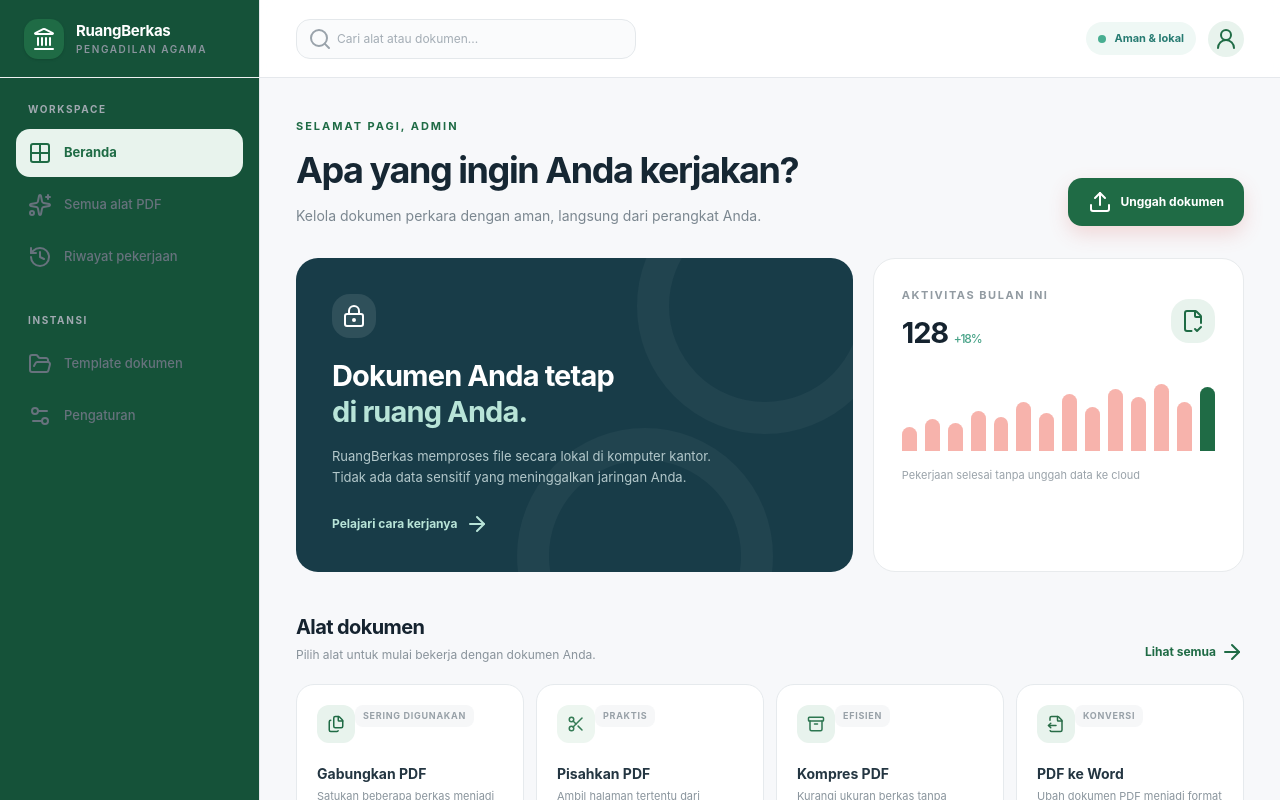
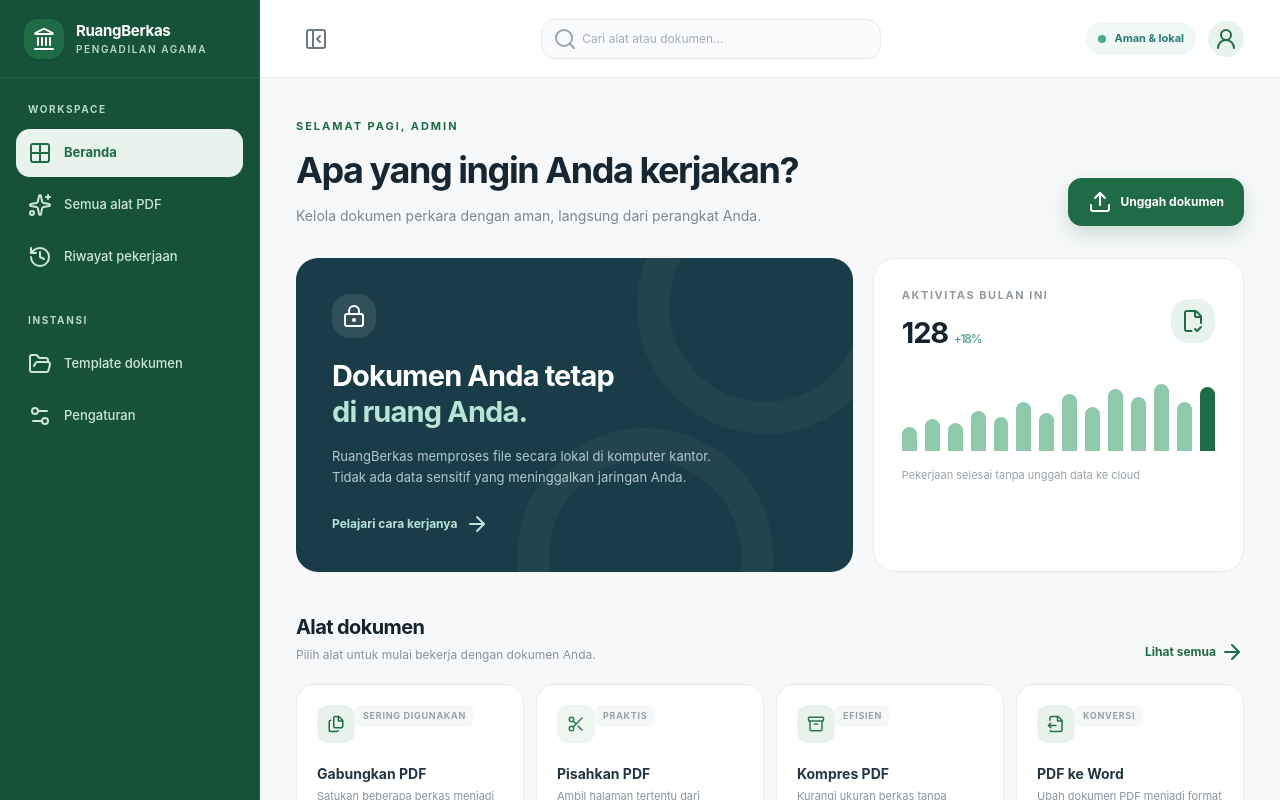
Before and after one commit to shieetycops/ruangberkas, a Next.js app: page / in a window 1280 px wide. Shown: the top 800 px of the page. Built offline with nearby package versions, Linux system fonts and the light colour scheme.

Commit message:
feat: add sidebar collapse/expand functionality and update UI layout

```diff
--- a/app/page.tsx
+++ b/app/page.tsx
@@ -17,6 +17,8 @@ import {
   LockKeyhole,
   Menu,
   MoreHorizontal,
+  PanelLeftClose,
+  PanelLeftOpen,
   PenLine,
   ScanText,
   Scissors,
@@ -49,53 +51,54 @@ const recentFiles = [
 
 export default function Page() {
   const [sidebarOpen, setSidebarOpen] = useState(false)
+  const [sidebarCollapsed, setSidebarCollapsed] = useState(false)
   const [activeTool, setActiveTool] = useState<string | null>(null)
 
   return (
     <main className="min-h-screen bg-[#f7f8fa] text-[#15232f]">
       <div className="flex min-h-screen">
-        <aside className={`fixed inset-y-0 left-0 z-40 flex w-[260px] flex-col border-r border-[#e5e8ec] bg-[#155239] text-white transition-transform lg:static lg:translate-x-0 ${sidebarOpen ? 'translate-x-0' : '-translate-x-full'}`}>
-          <div className="flex h-[78px] items-center justify-between border-b border-[#eef0f2] px-6">
+        <aside className={`fixed inset-y-0 left-0 z-40 flex flex-col border-r border-[#1d6547] bg-[#155239] text-white transition-all lg:static lg:translate-x-0 ${sidebarCollapsed ? 'w-[78px]' : 'w-[260px]'} ${sidebarOpen ? 'translate-x-0' : '-translate-x-full'}`}>
+          <div className={`flex h-[78px] items-center border-b border-[#1d6547] ${sidebarCollapsed ? 'justify-center px-3' : 'justify-between px-6'}`}>
             <div className="flex items-center gap-3">
-              <div className="flex size-10 items-center justify-center rounded-xl bg-[#1f6b45] text-white shadow-sm"><Landmark /></div>
-              <div><p className="text-[15px] font-bold tracking-[-0.02em]">RuangBerkas</p><p className="text-[10px] font-semibold uppercase tracking-[0.16em] text-[#8b949e]">Pengadilan Agama</p></div>
+              <div className="flex size-10 shrink-0 items-center justify-center rounded-xl bg-[#1f6b45] text-white shadow-sm"><Landmark /></div>
+              {!sidebarCollapsed && <div><p className="text-[15px] font-bold tracking-[-0.02em]">RuangBerkas</p><p className="text-[10px] font-semibold uppercase tracking-[0.16em] text-[#b9d8c8]">Pengadilan Agama</p></div>}
             </div>
             <button onClick={() => setSidebarOpen(false)} className="rounded-lg p-1 text-[#89939d] lg:hidden" aria-label="Tutup menu"><X /></button>
           </div>
-          <nav className="flex-1 px-4 py-6" aria-label="Navigasi utama">
-            <p className="px-3 pb-3 text-[10px] font-bold uppercase tracking-[0.16em] text-[#a1a9b1]">Workspace</p>
+          <nav className={`flex-1 py-6 ${sidebarCollapsed ? 'px-3' : 'px-4'}`} aria-label="Navigasi utama">
+            {!sidebarCollapsed && <p className="px-3 pb-3 text-[10px] font-bold uppercase tracking-[0.16em] text-[#b9d8c8]">Workspace</p>}
             <div className="flex flex-col gap-1">
-              <a href="#beranda" className="flex items-center gap-3 rounded-xl bg-[#e8f3ed] px-3 py-3 text-[13px] font-bold text-[#1f6b45]"><Grid2X2 /> Beranda</a>
-              <a href="#alat" className="flex items-center gap-3 rounded-xl px-3 py-3 text-[13px] font-medium text-[#67727d] hover:bg-[#f7f8fa]"><Sparkles /> Semua alat PDF</a>
-              <a href="#riwayat" className="flex items-center gap-3 rounded-xl px-3 py-3 text-[13px] font-medium text-[#67727d] hover:bg-[#f7f8fa]"><History /> Riwayat pekerjaan</a>
+              <a href="#beranda" className={`flex items-center gap-3 rounded-xl bg-[#e8f3ed] px-3 py-3 text-[13px] font-bold text-[#1f6b45] ${sidebarCollapsed ? 'justify-center' : ''}`}><Grid2X2 /> {!sidebarCollapsed && 'Beranda'}</a>
+              <a href="#alat" className={`flex items-center gap-3 rounded-xl px-3 py-3 text-[13px] font-medium text-[#d0e5d9] hover:bg-[#1b6545] ${sidebarCollapsed ? 'justify-center' : ''}`}><Sparkles /> {!sidebarCollapsed && 'Semua alat PDF'}</a>
+              <a href="#riwayat" className={`flex items-center gap-3 rounded-xl px-3 py-3 text-[13px] font-medium text-[#d0e5d9] hover:bg-[#1b6545] ${sidebarCollapsed ? 'justify-center' : ''}`}><History /> {!sidebarCollapsed && 'Riwayat pekerjaan'}</a>
             </div>
-            <p className="px-3 pb-3 pt-8 text-[10px] font-bold uppercase tracking-[0.16em] text-[#a1a9b1]">Instansi</p>
+            {!sidebarCollapsed && <p className="px-3 pb-3 pt-8 text-[10px] font-bold uppercase tracking-[0.16em] text-[#b9d8c8]">Instansi</p>}
             <div className="flex flex-col gap-1">
-              <a href="#template" className="flex items-center gap-3 rounded-xl px-3 py-3 text-[13px] font-medium text-[#67727d] hover:bg-[#f7f8fa]"><FolderOpen /> Template dokumen</a>
-              <a href="#pengaturan" className="flex items-center gap-3 rounded-xl px-3 py-3 text-[13px] font-medium text-[#67727d] hover:bg-[#f7f8fa]"><Settings2 /> Pengaturan</a>
+              <a href="#template" className={`flex items-center gap-3 rounded-xl px-3 py-3 text-[13px] font-medium text-[#d0e5d9] hover:bg-[#1b6545] ${sidebarCollapsed ? 'justify-center' : ''}`}><FolderOpen /> {!sidebarCollapsed && 'Template dokumen'}</a>
+              <a href="#pengaturan" className={`flex items-center gap-3 rounded-xl px-3 py-3 text-[13px] font-medium text-[#d0e5d9] hover:bg-[#1b6545] ${sidebarCollapsed ? 'justify-center' : ''}`}><Settings2 /> {!sidebarCollapsed && 'Pengaturan'}</a>
             </div>
           </nav>
-          <div className="m-4 rounded-2xl bg-[#f4f7f8] p-4">
+          {!sidebarCollapsed && <div className="m-4 rounded-2xl bg-[#f4f7f8] p-4">
             <div className="mb-3 flex items-center gap-2 text-[#277b72]"><ShieldCheck /><span className="text-[12px] font-bold">Mode lokal aktif</span></div>
             <p className="text-[11px] leading-relaxed text-[#74808a]">Berkas diproses di perangkat ini. Tidak ada dokumen yang diunggah ke internet.</p>
-          </div>
-          <div className="flex items-center gap-3 border-t border-[#eef0f2] px-5 py-4"><div className="flex size-9 items-center justify-center rounded-full bg-[#e7eef1] text-[#687883]"><UserRound /></div><div className="min-w-0 flex-1"><p className="truncate text-[12px] font-bold">Admin Kepaniteraan</p><p className="text-[10px] text-[#9099a1]">Pengadilan Agama</p></div><ChevronDown className="text-[#9aa3aa]" /></div>
+          </div>}
+          <div className={`flex items-center gap-3 border-t border-[#1d6547] py-4 ${sidebarCollapsed ? 'justify-center px-3' : 'px-5'}`}><div className="flex size-9 shrink-0 items-center justify-center rounded-full bg-[#e7f2eb] text-[#1f6b45]"><UserRound /></div>{!sidebarCollapsed && <div className="min-w-0 flex-1"><p className="truncate text-[12px] font-bold text-white">Admin Kepaniteraan</p><p className="text-[10px] text-[#b9d8c8]">Pengadilan Agama</p></div>}{!sidebarCollapsed && <ChevronDown className="text-[#b9d8c8]" />}</div>
         </aside>
         {sidebarOpen && <button className="fixed inset-0 z-30 bg-[#12202a]/20 lg:hidden" onClick={() => setSidebarOpen(false)} aria-label="Tutup navigasi" />}
 
         <section className="min-w-0 flex-1">
           <header className="flex h-[78px] items-center justify-between border-b border-[#e5e8ec] bg-white/90 px-5 backdrop-blur md:px-9">
-            <button onClick={() => setSidebarOpen(true)} className="rounded-lg p-2 text-[#6d7882] lg:hidden" aria-label="Buka menu"><Menu /></button>
+            <div className="flex items-center gap-2"><button onClick={() => setSidebarOpen(true)} className="rounded-lg p-2 text-[#6d7882] lg:hidden" aria-label="Buka menu"><Menu /></button><button onClick={() => setSidebarCollapsed((collapsed) => !collapsed)} className="hidden rounded-lg p-2 text-[#6d7882] hover:bg-[#e8f3ed] hover:text-[#1f6b45] lg:flex" aria-label={sidebarCollapsed ? 'Perlebar navigasi' : 'Ciutkan navigasi'} title={sidebarCollapsed ? 'Perlebar navigasi' : 'Ciutkan navigasi'}>{sidebarCollapsed ? <PanelLeftOpen /> : <PanelLeftClose />}</button></div>
             <div className="relative hidden w-full max-w-[340px] md:block"><Search className="absolute left-3 top-1/2 -translate-y-1/2 text-[#9aa3ab]" /><input aria-label="Cari alat atau dokumen" placeholder="Cari alat atau dokumen..." className="h-10 w-full rounded-xl border border-[#e4e8eb] bg-[#fafbfc] pl-10 pr-4 text-[12px] outline-none placeholder:text-[#a4adb5] focus:border-[#1f6b45]" /></div>
             <div className="flex items-center gap-3"><span className="hidden items-center gap-2 rounded-full bg-[#eff8f5] px-3 py-2 text-[11px] font-bold text-[#277b72] sm:flex"><span className="size-2 rounded-full bg-[#48ae91]" /> Aman & lokal</span><button className="flex size-9 items-center justify-center rounded-full bg-[#e8f3ed] text-[#1f6b45]" aria-label="Profil pengguna"><UserRound /></button></div>
           </header>
 
           <div className="mx-auto max-w-[1280px] px-5 py-8 md:px-9 lg:py-10">
-            <div id="beranda" className="mb-8 flex flex-col justify-between gap-5 md:flex-row md:items-end"><div><p className="mb-2 text-[11px] font-bold uppercase tracking-[0.18em] text-[#1f6b45]">Selamat pagi, Admin</p><h1 className="text-[30px] font-bold tracking-[-0.04em] text-[#162733] md:text-[36px]">Apa yang ingin Anda kerjakan?</h1><p className="mt-2 text-[14px] text-[#7b8790]">Kelola dokumen perkara dengan aman, langsung dari perangkat Anda.</p></div><button onClick={() => setActiveTool('Unggah dokumen')} className="flex items-center justify-center gap-2 rounded-xl bg-[#1f6b45] px-5 py-3 text-[12px] font-bold text-white shadow-[0_8px_20px_rgba(217,83,79,0.2)] transition hover:bg-[#c84643]"><Upload /> Unggah dokumen</button></div>
+            <div id="beranda" className="mb-8 flex flex-col justify-between gap-5 md:flex-row md:items-end"><div><p className="mb-2 text-[11px] font-bold uppercase tracking-[0.18em] text-[#1f6b45]">Selamat pagi, Admin</p><h1 className="text-[30px] font-bold tracking-[-0.04em] text-[#162733] md:text-[36px]">Apa yang ingin Anda kerjakan?</h1><p className="mt-2 text-[14px] text-[#7b8790]">Kelola dokumen perkara dengan aman, langsung dari perangkat Anda.</p></div><button onClick={() => setActiveTool('Unggah dokumen')} className="flex items-center justify-center gap-2 rounded-xl bg-[#1f6b45] px-5 py-3 text-[12px] font-bold text-white shadow-[0_8px_20px_rgba(31,107,69,0.2)] transition hover:bg-[#155239]"><Upload /> Unggah dokumen</button></div>
 
             <div className="mb-10 grid gap-5 lg:grid-cols-[1.5fr_1fr]">
               <div className="relative overflow-hidden rounded-[22px] bg-[#183c48] p-7 text-white md:p-9"><div className="relative z-10 max-w-[430px]"><div className="mb-5 flex size-11 items-center justify-center rounded-2xl bg-white/10"><LockKeyhole /></div><h2 className="text-[25px] font-bold leading-tight tracking-[-0.03em] md:text-[29px]">Dokumen Anda tetap<br /><span className="text-[#b8e4d8]">di ruang Anda.</span></h2><p className="mt-4 max-w-[380px] text-[13px] leading-relaxed text-[#b3c8cb]">RuangBerkas memproses file secara lokal di komputer kantor. Tidak ada data sensitif yang meninggalkan jaringan Anda.</p><button onClick={() => setActiveTool('Pelajari keamanan')} className="mt-6 flex items-center gap-2 text-[12px] font-bold text-[#b8e4d8]">Pelajari cara kerjanya <ArrowRight /></button></div><div className="absolute -right-10 -top-20 size-64 rounded-full border-[32px] border-white/[0.04]" /><div className="absolute -bottom-28 right-20 size-64 rounded-full border-[32px] border-white/[0.04]" /></div>
-              <div className="rounded-[22px] border border-[#e8ebed] bg-white p-7"><div className="mb-6 flex items-center justify-between"><div><p className="text-[11px] font-bold uppercase tracking-[0.14em] text-[#929ba2]">Aktivitas bulan ini</p><p className="mt-2 text-[29px] font-bold tracking-[-0.04em]">128 <span className="text-[12px] font-medium text-[#48a388]">+18%</span></p></div><div className="flex size-11 items-center justify-center rounded-2xl bg-[#e8f3ed] text-[#1f6b45]"><FileCheck2 /></div></div><div className="flex h-[72px] items-end gap-2">{[32,44,38,55,47,68,52,78,61,85,74,92,68,88].map((height, index) => <div key={index} className={`flex-1 rounded-t-md ${index === 13 ? 'bg-[#1f6b45]' : 'bg-[#f7b3ac]'}`} style={{ height: `${height}%` }} />)}</div><p className="mt-4 text-[11px] text-[#9aa3aa]">Pekerjaan selesai tanpa unggah data ke cloud</p></div>
+              <div className="rounded-[22px] border border-[#e8ebed] bg-white p-7"><div className="mb-6 flex items-center justify-between"><div><p className="text-[11px] font-bold uppercase tracking-[0.14em] text-[#929ba2]">Aktivitas bulan ini</p><p className="mt-2 text-[29px] font-bold tracking-[-0.04em]">128 <span className="text-[12px] font-medium text-[#48a388]">+18%</span></p></div><div className="flex size-11 items-center justify-center rounded-2xl bg-[#e8f3ed] text-[#1f6b45]"><FileCheck2 /></div></div><div className="flex h-[72px] items-end gap-2">{[32,44,38,55,47,68,52,78,61,85,74,92,68,88].map((height, index) => <div key={index} className={`flex-1 rounded-t-md ${index === 13 ? 'bg-[#1f6b45]' : 'bg-[#8fc9ab]'}`} style={{ height: `${height}%` }} />)}</div><p className="mt-4 text-[11px] text-[#9aa3aa]">Pekerjaan selesai tanpa unggah data ke cloud</p></div>
             </div>
 
             <div id="alat" className="mb-10"><div className="mb-5 flex items-end justify-between"><div><h2 className="text-[20px] font-bold tracking-[-0.03em]">Alat dokumen</h2><p className="mt-1 text-[12px] text-[#89939b]">Pilih alat untuk mulai bekerja dengan dokumen Anda.</p></div><button className="hidden items-center gap-1 text-[12px] font-bold text-[#1f6b45] sm:flex">Lihat semua <ArrowRight /></button></div><div className="grid gap-3 sm:grid-cols-2 xl:grid-cols-4">{tools.map((tool) => { const Icon = tool.icon; return <button key={tool.title} onClick={() => setActiveTool(tool.title)} className="group flex min-h-[156px] flex-col rounded-2xl border border-[#e6eaed] bg-white p-5 text-left transition hover:-translate-y-0.5 hover:border-[#1f6b45]/40 hover:shadow-[0_10px_25px_rgba(35,56,67,0.07)]"><div className="mb-5 flex items-start justify-between"><span className={`tool-icon ${tool.tone}`}><Icon /></span><span className="rounded-md bg-[#f6f7f8] px-2 py-1 text-[9px] font-bold uppercase tracking-[0.08em] text-[#98a1a8]">{tool.tag}</span></div><p className="text-[14px] font-bold text-[#243642]">{tool.title}</p><p className="mt-1 text-[11px] leading-relaxed text-[#8a959d]">{tool.description}</p></button> })}</div></div>
```
